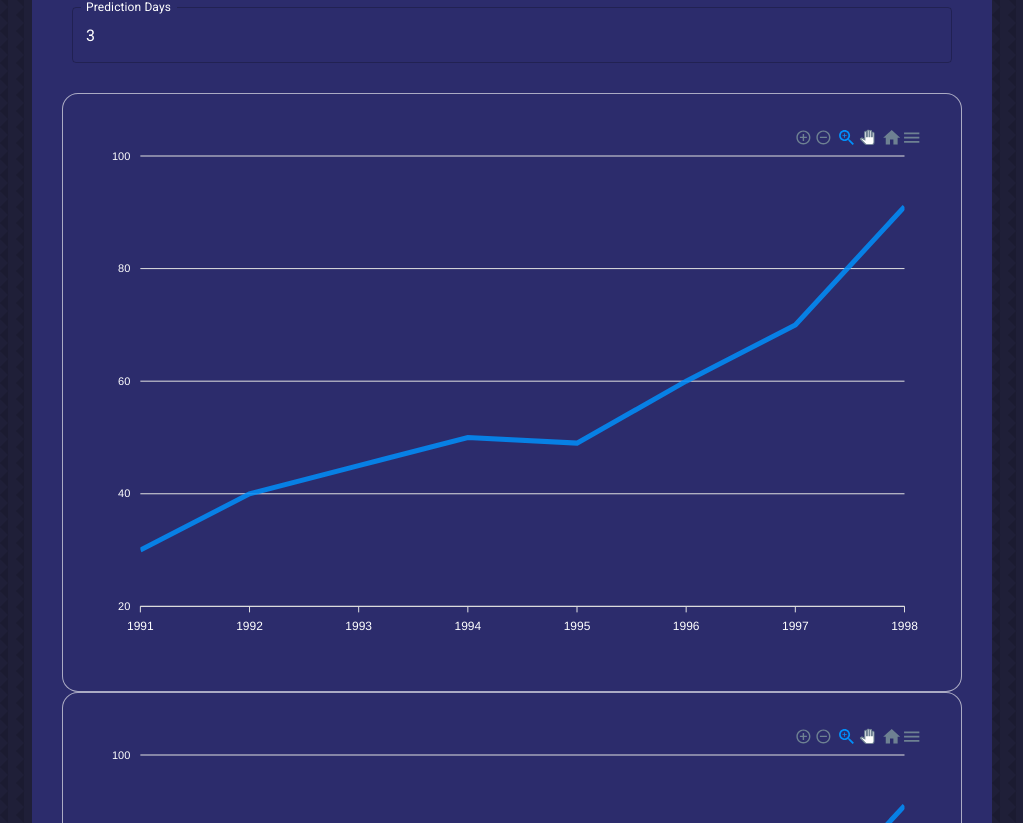
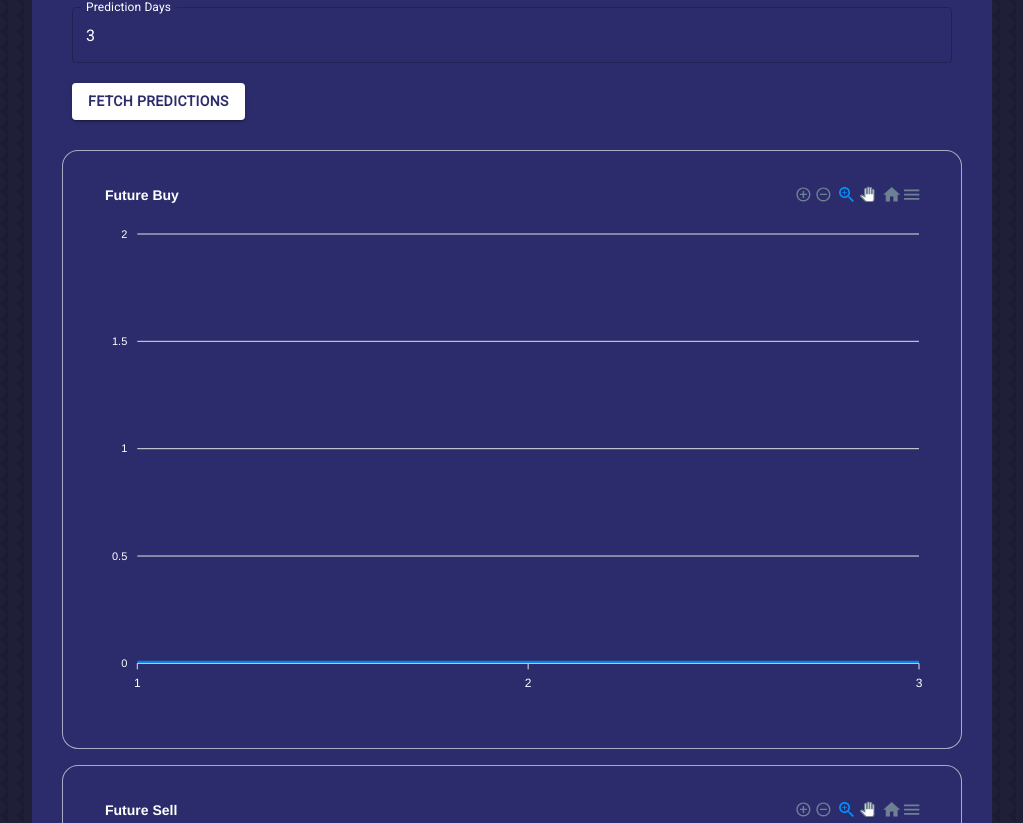
Before and after one commit to tamer-boutros/430Lproject, a React (Create React App) app in the folder exchange-frontend/: page / in a window 1280 px wide. Shown: the part 2937-3760 px from the top of the page, without its empty margins (128-1151 px from the left). Built offline with nearby package versions, Linux system fonts and the light colour scheme; no server answers.

Commit message:
Graph for predictions

```diff
--- a/exchange-frontend/src/predictions/ChartPrediction.js
+++ /dev/null
@@ -1,48 +0,0 @@
-import React, { useState } from "react";
-import Chart from "react-apexcharts";
-
-const ChartPrediction = ({predictionDays, data}) => {
-  const [chartData, setChartData] = useState({
-    options: {
-      chart: {
-        id: "basic-bar",
-        foreColor: "#ffffff",
-        background: "#2c2c6c"
-      },
-      xaxis: {
-        categories: [1991, 1992, 1993, 1994, 1995, 1996, 1997, 1998],
-        labels: {
-          style: {
-            colors: "#ffffff"
-          }
-        }
-      },
-      yaxis: {
-        labels: {
-          style: {
-            colors: "#ffffff"
-          }
-        }
-      }
-    },
-    series: [
-      {
-        name: "series-1",
-        data: [30, 40, 45, 50, 49, 60, 70, 91]
-      }
-    ]
-  });
-
-  return (
-    <div className="chart">
-      <Chart
-        options={chartData.options}
-        series={chartData.series}
-        type="line"
-        // width="700"
-      />
-    </div>
-  );
-};
-
-export default ChartPrediction;
--- a/exchange-frontend/src/predictions/Predictions.css
+++ b/exchange-frontend/src/predictions/Predictions.css
@@ -63,4 +63,13 @@
     padding: 2rem;
     text-align: center;
     transition: var(--transition);
+    margin-bottom: 1rem;
 }
+/*from https://github.com/apexcharts/vue-apexcharts/issues/114
+2hrs to fix it :)
+*/
+.apexcharts-menu{
+    background-color: var(--color-white)!important;
+    color: var(--color-bg-variant)!important;
+    border: 0px;
+    }
--- a/exchange-frontend/src/predictions/Predictions.js
+++ b/exchange-frontend/src/predictions/Predictions.js
@@ -1,20 +1,108 @@
 import React, { useEffect, useState } from 'react'
 import '../App.css'
 import './Predictions.css'
-import {BiTimeFive} from 'react-icons/bi'
+import { BiTimeFive } from 'react-icons/bi'
 import Typography from '@mui/material/Typography'
-import Chart from './ChartPrediction'
 import TextField from '@mui/material/TextField'
+import { Button } from '@mui/material'
+import Chart from "react-apexcharts";
 
-
+var SERVER_URL = "http://127.0.0.1:5000"
 
 const Predictions = () => {
-    var SERVER_URL = "http://127.0.0.1:5000"
 
 
     let [predictionDays, setPredictionDays] = useState(3);
     let [bestBuyTime, setBestBuyTime] = useState();
     let [bestSellTime, setBestSellTime] = useState();
+    let [futureBuy, setFutureBuy] = useState();
+    let [futureSell, setFutureSell] = useState();
+    const [chartDataBuy, setChartDataBuy] = useState({
+        options: {
+            chart: {
+                id: "basic-line",
+                foreColor: "#ffffff",
+                background: "#2c2c6c",
+            },
+            tooltip: {
+                theme: 'dark',
+                style: {
+                    colors: ['#ffffff'],
+                },
+            },
+            xaxis: {
+                categories: [1, 2, 3],
+                labels: {
+                    style: {
+                        colors: "#ffffff"
+                    }
+                }
+            },
+            yaxis: {
+                labels: {
+                    style: {
+                        colors: "#ffffff"
+                    }
+                }
+            },
+            title: {
+                text: "Future Buy",
+                align: 'left',
+                style: {
+                    color: '#ffffff' // set the color of the title to white
+                }
+            },
+        },
+        series: [
+            {
+                name: "Future Buy",
+                data: [0, 0, 0]
+            }
+        ]
+    });
+    const [chartDataSell, setChartDataSell] = useState({
+        options: {
+            chart: {
+                id: "basic-line",
+                foreColor: "#ffffff",
+                background: "#2c2c6c",
+            },
+            tooltip: {
+                theme: 'dark',
+                style: {
+                    colors: ['#ffffff'],
+                },
+            },
+            xaxis: {
+                categories: [1, 2, 3],
+                labels: {
+                    style: {
+                        colors: "#ffffff"
+                    }
+                }
+            },
+            yaxis: {
+                labels: {
+                    style: {
+                        colors: "#ffffff"
+                    }
+                }
+            },
+            title: {
+                text: "Future Sell",
+                align: 'left',
+                style: {
+                    color: '#ffffff' // set the color of the title to white
+                }
+            },
+        },
+        series: [
+            {
+                name: "Future Sell",
+                data: [0, 0, 0]
+            }
+        ]
+    });
 
     function fetchBestTime() {
         fetch(`${SERVER_URL}/best_time`)
@@ -25,6 +113,111 @@ const Predictions = () => {
             });
     }
     useEffect(fetchBestTime, []);
+
+    function fetchPrediction() {
+        fetch(`${SERVER_URL}/predict/${predictionDays}`)
+            .then(response => response.json())
+            .then(data => {
+                setFutureBuy(data['future_buy']);
+                setFutureSell(data['future sell']);
+                console.log(predictionDays)
+            });
+    }
+    useEffect(fetchPrediction, [predictionDays]);
+
+
+     function updateGraph() {
+        setChartDataBuy(
+            {
+                options: {
+                    chart: {
+                        id: "basic-line",
+                        foreColor: "#ffffff",
+                        background: "#2c2c6c",
+                    },
+                    tooltip: {
+                        theme: 'dark',
+                        style: {
+                            colors: ['#ffffff'],
+                        },
+                    },
+                    xaxis: {
+                        categories: futureBuy.map(item => item.date),
+                        labels: {
+                            style: {
+                                colors: "#ffffff"
+                            }
+                        }
+                    },
+                    yaxis: {
+                        labels: {
+                            style: {
+                                colors: "#ffffff"
+                            }
+                        }
+                    },
+                    title: {
+                        text: "Future Buy",
+                        align: 'left',
+                        style: {
+                            color: '#ffffff' // set the color of the title to white
+                        }
+                    },
+                },
+                series: [
+                    {
+                        name: "Future Buy",
+                        data: futureBuy.map(item => item.value)
+                    }
+                ]
+            }
+        )
+        setChartDataSell(
+            {
+                options: {
+                    chart: {
+                        id: "basic-line",
+                        foreColor: "#ffffff",
+                        background: "#2c2c6c",
+                    },
+                    tooltip: {
+                        theme: 'dark',
+                        style: {
+                            colors: ['#ffffff'],
+                        },
+                    },
+                    xaxis: {
+                        categories: futureSell.map(item => item.date),
+                        labels: {
+                            style: {
+                                colors: "#ffffff"
+                            }
+                        }
+                    },
+                    yaxis: {
+                        labels: {
+                            style: {
+                                colors: "#ffffff"
+                            }
+                        }
+                    },
+                    title: {
+                        text: "Future Sell",
+                        align: 'left',
+                        style: {
+                            color: '#ffffff' // set the color of the title to white
+                        }
+                    },
+                },
+                series: [
+                    {
+                        name: "Future Sell",
+                        data: futureSell.map(item => item.value)
+                    }
+                ]
+            }
+        )
+    }
 
     return (
         <div id="predictions" className='wrapper'>
@@ -55,12 +248,22 @@ const Predictions = () => {
                     value={predictionDays}
                     onChange={({ target: { value } }) => setPredictionDays(value)}
                 />
+                <Button className='button' color="primary" variant="contained" onClick={updateGraph} style={{ marginTop: "20px", backgroundColor: "white", color: "#2c2c6c", fontWeight: "bold" }}>Fetch Predictions</Button>
+
             </div>
             <div className="predictions__chart__cards">
-                <Chart/>
+                <Chart
+                    options={chartDataBuy.options}
+                    series={chartDataBuy.series}
+                    type="line"
+                />
             </div>
             <div className="predictions__chart__cards">
-                <Chart/>
+                <Chart
+                    options={chartDataSell.options}
+                    series={chartDataSell.series}
+                    type="line"
+                />
             </div>
         </div>
     )
```
Lines whose indentation alone changed are shown as unchanged.
